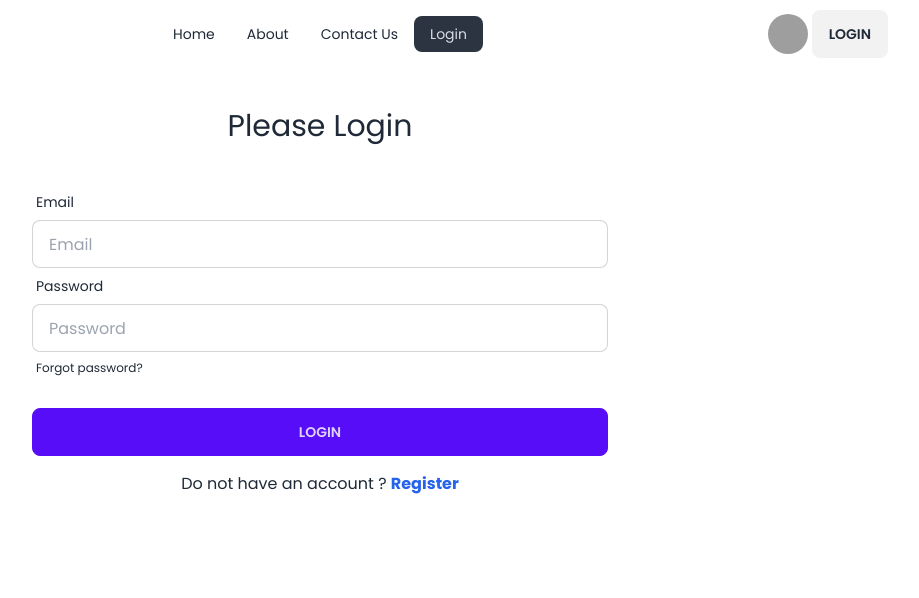
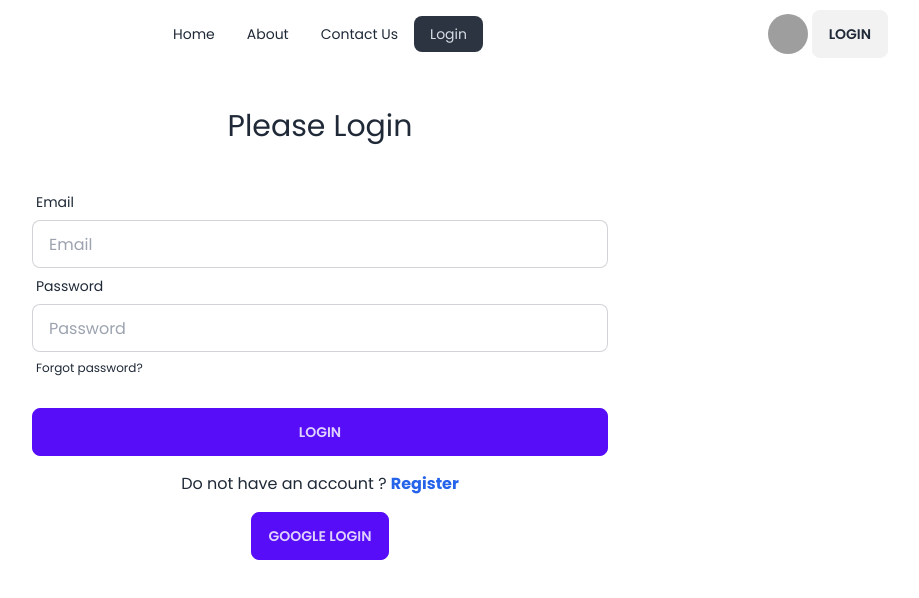
Before and after one commit to Zahid51095/Event-Management, a React (Vite) app: page /login in a window 1280 px wide. Shown: the top 598 px of the page, without its empty margins (320-1239 px from the left). Built offline with nearby package versions, Linux system fonts and the light colour scheme; no server answers; grey boxes are pictures that could not be loaded.

Commit message:
login with google has been added

```diff
--- a/src/pages/Login/Login.jsx
+++ b/src/pages/Login/Login.jsx
@@ -7,9 +7,15 @@ import Swal from "sweetalert2";
 const Login = () => {
     const [loginError, setLoginError] = useState('');
 
-    const { signIn } = useContext(AuthContext);
+    const { signIn, googleSignIn } = useContext(AuthContext);
     const location = useLocation();
     const navigate = useNavigate();
+
+    const handleGoogle = () => {
+      googleSignIn().then(result => {
+        console.log(result.user);
+      });
+    }
 
     const handleLogin = e =>{
         e.preventDefault();
@@ -84,6 +90,9 @@ const Login = () => {
           loginError && <p className="text-red-600">{loginError}</p>
         }
       </div>
+      <div className="text-center mt-4">
+          <button onClick={handleGoogle} className="btn btn-primary">Google Login</button>
+        </div>
     </div>
   );
 };
--- a/src/providers/AuthProvider.jsx
+++ b/src/providers/AuthProvider.jsx
@@ -1,6 +1,6 @@
 /* eslint-disable react/prop-types */
 import { createContext, useEffect, useState } from "react";
-import { createUserWithEmailAndPassword, getAuth, onAuthStateChanged, signInWithEmailAndPassword, signOut } from "firebase/auth";
+import { createUserWithEmailAndPassword, getAuth, onAuthStateChanged, signInWithEmailAndPassword, signOut, GoogleAuthProvider, signInWithPopup } from "firebase/auth";
 import app from "../firebase/firebase.config";
 
 
@@ -9,9 +9,15 @@ export const AuthContext = createContext(null);
 
 const auth = getAuth(app);
 
+const googleProvider = new GoogleAuthProvider();
+
 const AuthProvider = ({ children }) => {
     const [user, setUser] = useState(null);
     const [loading, setLoading] = useState(true);
+
+    const googleSignIn = () =>{
+        return signInWithPopup(auth, googleProvider);
+    }
 
     const createUser = (email, password) => {
         setLoading(true);
@@ -44,7 +50,8 @@ const AuthProvider = ({ children }) => {
         loading,
         createUser,
         signIn,
-        logOut
+        logOut,
+        googleSignIn
     }
 
     return (
```
